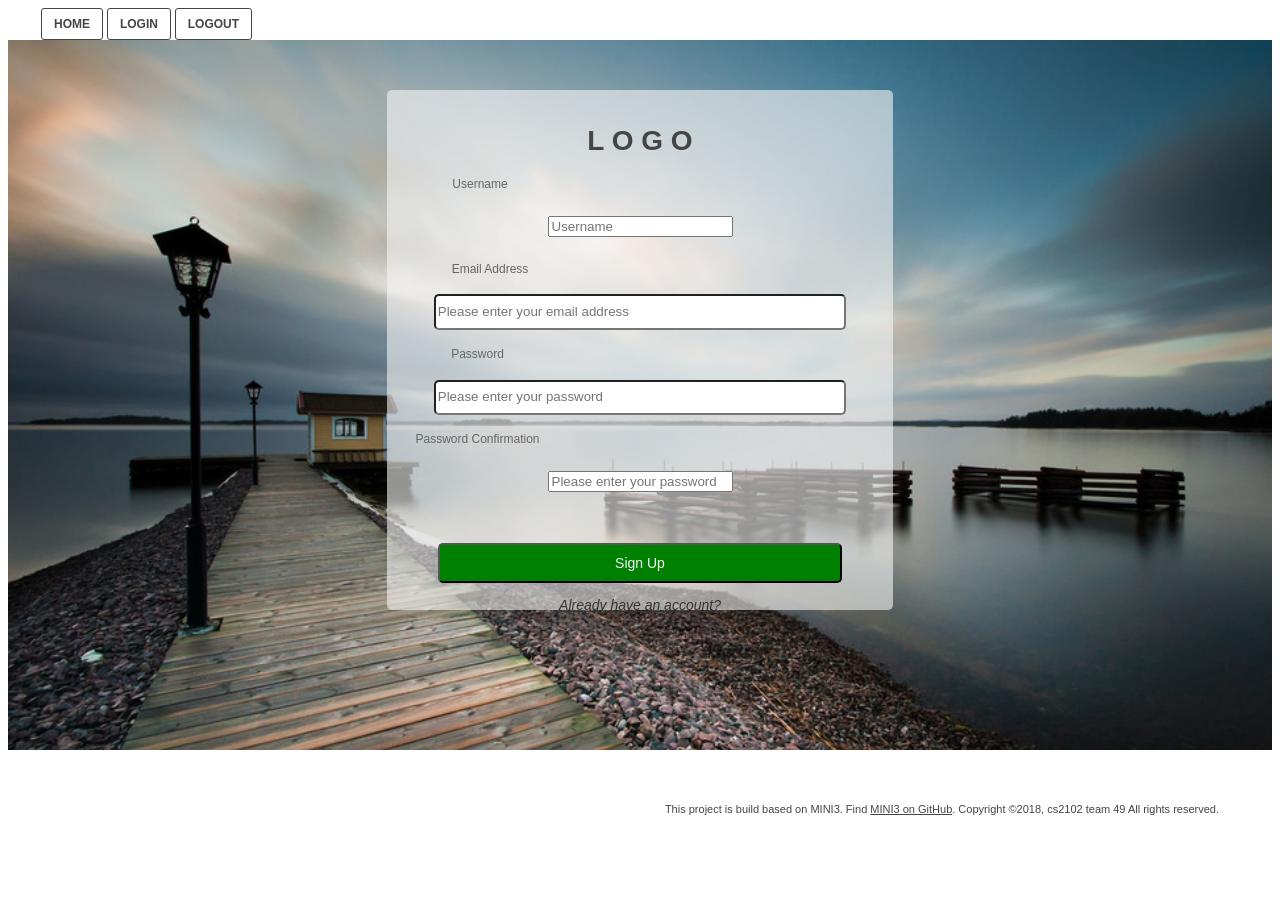
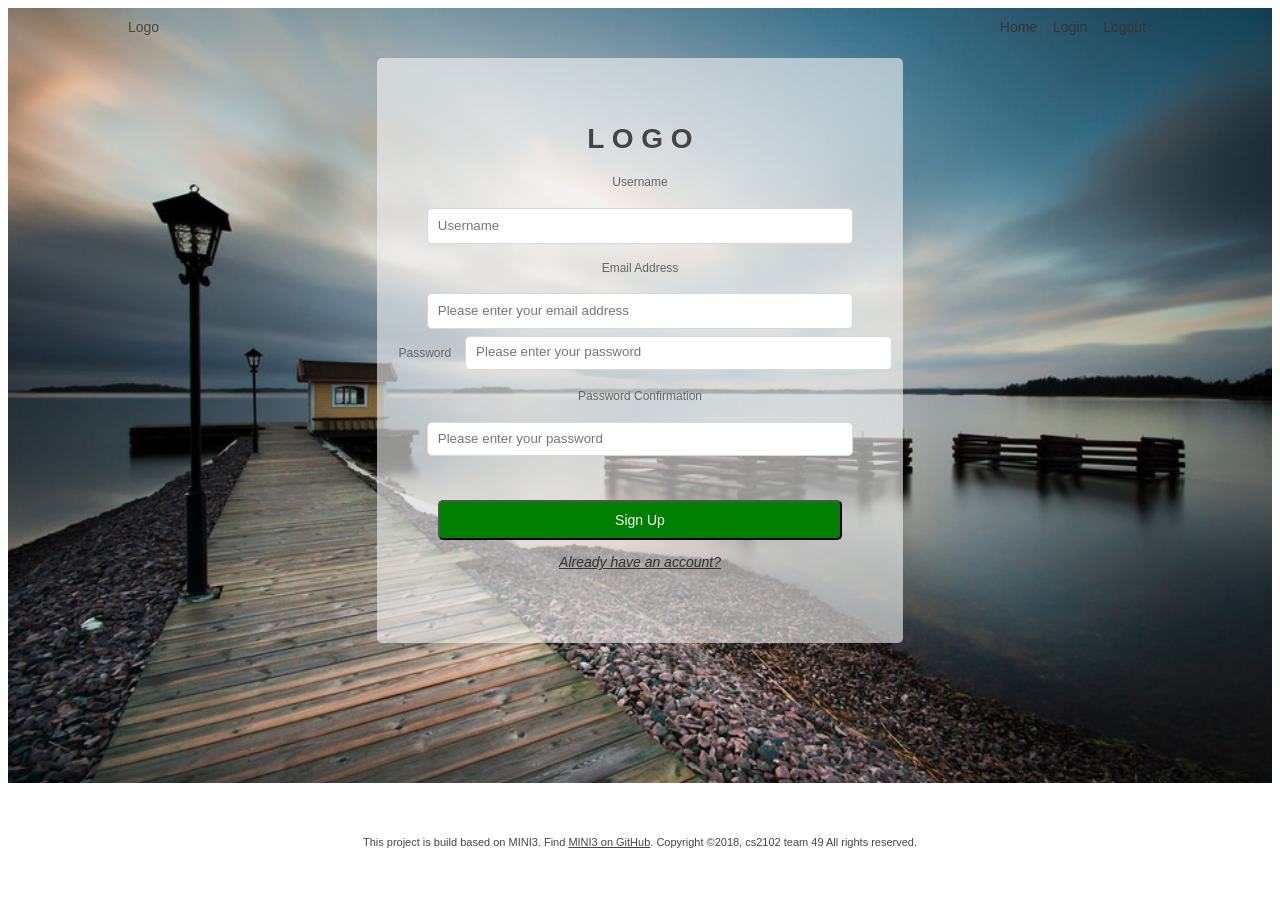
Before and after one commit to Drowningfishy/cs2102, a PHP site: page /user/login in a window 1280 px wide. Before the commit the page ends 815 px from the top, so only its background shows below. Run offline with PHP 8.4, Linux system fonts and the light colour scheme; data that the repository does not hold is empty; some libraries are stand-ins or nearby versions.

Commit message:
change log in and sign up page to relative positioning

```diff
--- a/task-sourcing/application/config/config.php
+++ b/task-sourcing/application/config/config.php
@@ -55,8 +55,8 @@
  */
 define('DB_TYPE', 'pgsql');
 define('DB_HOST', 'localhost');
-define('DB_PORT', '5432');
+define('DB_PORT', '5431');
 define('DB_NAME', 'cs2102');
 define('DB_USER', 'postgres');
-define('DB_PASS', 'postgres');
-define('DB_CHARSET', 'utf8mb4');
+define('DB_PASS', 'Szdxr981217!');
+define('DB_CHARSET', 'utf8');
--- a/task-sourcing/application/view/_templates/footer.php
+++ b/task-sourcing/application/view/_templates/footer.php
@@ -1,4 +1,5 @@
 
+    <link href="<?php echo URL; ?>css/style.css" rel="stylesheet">
     <div class="footer">
         This project is build based on MINI3. Find <a href="https://github.com/panique/mini3">MINI3 on GitHub</a>. Copyright &copy;2018, cs2102 team 49 All rights reserved.
     </div>
--- a/task-sourcing/application/view/_templates/header.php
+++ b/task-sourcing/application/view/_templates/header.php
@@ -15,8 +15,14 @@
 </head>
 <body>
     <!-- navigation -->
-    <div class="navigation">
-        <a href="<?php echo URL; ?>">home</a>
-        <a href="<?php echo URL; ?>user/index">login</a>
-        <a href="<?php echo URL; ?>user/logout">logout</a>
+    <div class = "bar">
+            <div class="bartext">
+                <div class='logo'>Logo</div>
+                <div class="hyperlink">
+                    <a class="home" id="home" href="<?php echo URL; ?>">Home</a>
+                    <a class="login" id="login" href="<?php echo URL; ?>user/index">Login</a>
+                    <a class="logout" id="logout" href="?php echo URL; ?>user/logout">Logout</a>
+                </div>
+         </div>
+
     </div>
--- a/task-sourcing/application/view/user/logIn.php
+++ b/task-sourcing/application/view/user/logIn.php
@@ -7,12 +7,11 @@
 	<body>
 		<div class='whole'>
 
-			<div style="margin-top:30px"></div>
-
+			<div style="margin-top:10px"></div>
 			<form class="form-login" action="/user/login" method="post">
 
 				<h1>L O G O</h1>
-				<div style="margin-top:10px"></div>
+
 				<label for="email" class="email-only"> Email Address</label>
 				<input type="email" name="email" id="email" class="form-control" placeholder="Please enter your email address" class="validate"
                        value="<?php echo isset($email) ? $email : ''; ?>">
@@ -20,7 +19,6 @@
 				<br>
 
 				<label for="password" class="pwd-only"> Password</label>
-
 				<input type="password" name="password" id="password" class="validate" class="form-control" placeholder="Please enter your password">
 
 				<div style="margin-top:40px"></div>
--- a/task-sourcing/application/view/user/signUp.php
+++ b/task-sourcing/application/view/user/signUp.php
@@ -38,7 +38,7 @@
 
 				<br>
 
-				<a href="/logIn" class="hasaccount">Already have an account?</a>
+				<a href="/user/index" class="hasaccount">Already have an account?</a>
 
 		    </form>
 		</div>
--- a/task-sourcing/public/css/signUp.css
+++ b/task-sourcing/public/css/signUp.css
@@ -3,11 +3,12 @@
 	padding-bottom:190px;
 	text-align: center;
 	width:40%;
-	height:300px;
 	margin:auto;
 	line-height: 3em;
 	background-color:rgba(245,245,245,0.6);
 	border-radius: 5px;
+	vertical-align: middle;
+	padding:60px 10px;
 
 }
 
@@ -28,19 +29,16 @@
 	font-size:12px;
 	color:#666;
 	margin:0;
-	padding-right:300px;
 }
 
 .username-only{
 	font-size:12px;
 	color:#666;
 	margin:0;
-	padding-right:320px;
 }
 
-#username{
+#name{
 	width:80%;
-	height:30px;
 	border-radius:5px;
 	margin:0;
 }
@@ -60,11 +58,18 @@
 	padding-top:0;
 }
 
+#password_confirm{
+	width:80%;
+	height:30px;
+	border-radius: 5px;
+	margin:0;
+	padding-top:0;
+}
+
 .pwd-only{
 	font-size:12px;
 	color:#666;
 	margin:0;
-	padding-right:325px;
 }
 
 .whole{
@@ -80,6 +85,7 @@
 	height: 40px;
 	border-radius: 5px;
 	background-color:green;
+	padding:0 10px;
 }
 
 #signUpBtn a{
@@ -87,3 +93,24 @@
 	font-size:14px;
 	color:rgb(245,245,245);
 }
+
+label{
+	display: inline-block;
+	padding: 0 10px;
+	vertical-align: middle;
+}
+
+input{
+	vertical-align: middle;
+	padding:2px 10px 2px 10px;
+	border:1px solid rgb(216,216,216);
+}
+
+input[type="text"]{
+	height:14px;
+	line-height: 14px;
+	border-radius:5px;
+	padding:10px 10px;
+	vertical-align: middle;
+	color:#666;
+}
--- a/task-sourcing/public/css/style.css
+++ b/task-sourcing/public/css/style.css
@@ -2,6 +2,51 @@
     font-family: Arial, sans-serif;
     font-size: 14px;
     color: #454545;
+}
+
+.bar{
+    position: absolute;
+    padding-top:8px;
+    width:80%;
+    left:10%;
+}
+.decor{
+    position: absolute;
+    width:80%;
+    left:10%;
+    background-color:#333;
+    opacity: 0.58;
+}
+
+
+.logo{
+    float:left;
+}
+
+.hyperlink{
+    float:right;
+}
+
+.bartext{
+    padding-top:3px;
+}
+
+
+.bartext a{
+    padding-top:7px;
+    padding-bottom:7px;
+    padding-left:6px;
+    padding-right:6px;
+    text-decoration: none;
+    color:  #333;
+    text-align: center;
+}
+.bartext a:hover{
+  color:#F5F5F5;
+  -webkit-transition: all 1s;
+     -moz-transition: all 1s;
+       -o-transition: all 1s;
+          transition: all 1s;
 }
 
 .navigation {
@@ -72,11 +117,13 @@
     color: #fff;
 }
 .footer {
+    position: relative;
     border-radius: 3px;
     padding: 20px;
     margin: 33px;
     text-align: right;
     font-size: 11px;
+    text-align:center;
 }
 .footer a {
     color: #454545;
--- a/task-sourcing/public/html/startUpPage.html
+++ b/task-sourcing/public/html/startUpPage.html
@@ -1,7 +1,7 @@
 <template name="startUpPage">
 	<head>
 		<title>CS2102 project splash screen</title>
-		<link rel="stylesheet" type="text/css" href="startUpPage.css">
+		<link rel="stylesheet" type="text/css" href="css/startUpPage.css">
 	</head>
 	<body>
 		<div class = "bar">
```
Also changed, not shown: task-sourcing/application/view/home/startUpPage.php (+8 -8 lines), task-sourcing/public/css/loginPage.css (+27 -7 lines), task-sourcing/public/css/startUpPage.css (+16 -15 lines), 1 other file.
